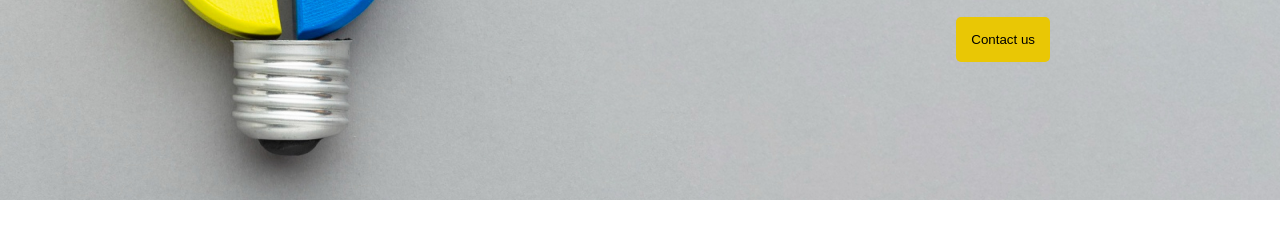
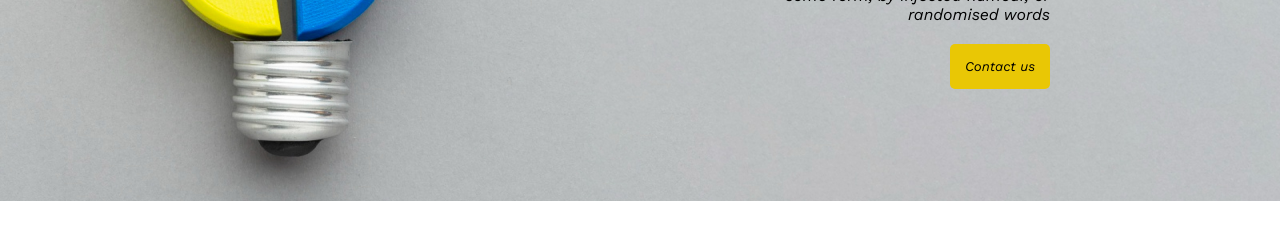
Before and after one commit to hironchandraroy/assignment-1, a plain HTML site: page index.html in a window 1280 px wide. Shown: the part 558-800 px from the top of the page. Drawn offline with nearby package versions, Linux system fonts and the light colour scheme.

Commit message:
font familya added

```diff
--- a/index.html
+++ b/index.html
@@ -6,11 +6,12 @@
     <meta name="viewport" content="width=device-width, initial-scale=1.0">
     <title>assignment-1</title>
     <link rel="stylesheet" href="style/assignment.css">
+    <link href="https://fonts.googleapis.com/css2?family=Work+Sans:ital@1&display=swap" rel="stylesheet">
 </head>
 <body>
     <header>
 
-        <!--this is a nav bar -->
+        <!--this is a nav bar as a extra work for bonus earning -->
 
         <nav>
             <ul>
--- a/style/assignment.css
+++ b/style/assignment.css
@@ -1,5 +1,6 @@
 *{
-    margin: 0px;;
+    margin: 0px;
+    font-family: 'Work Sans', sans-serif;;
 }
 /*navigation bar style */
 
```
